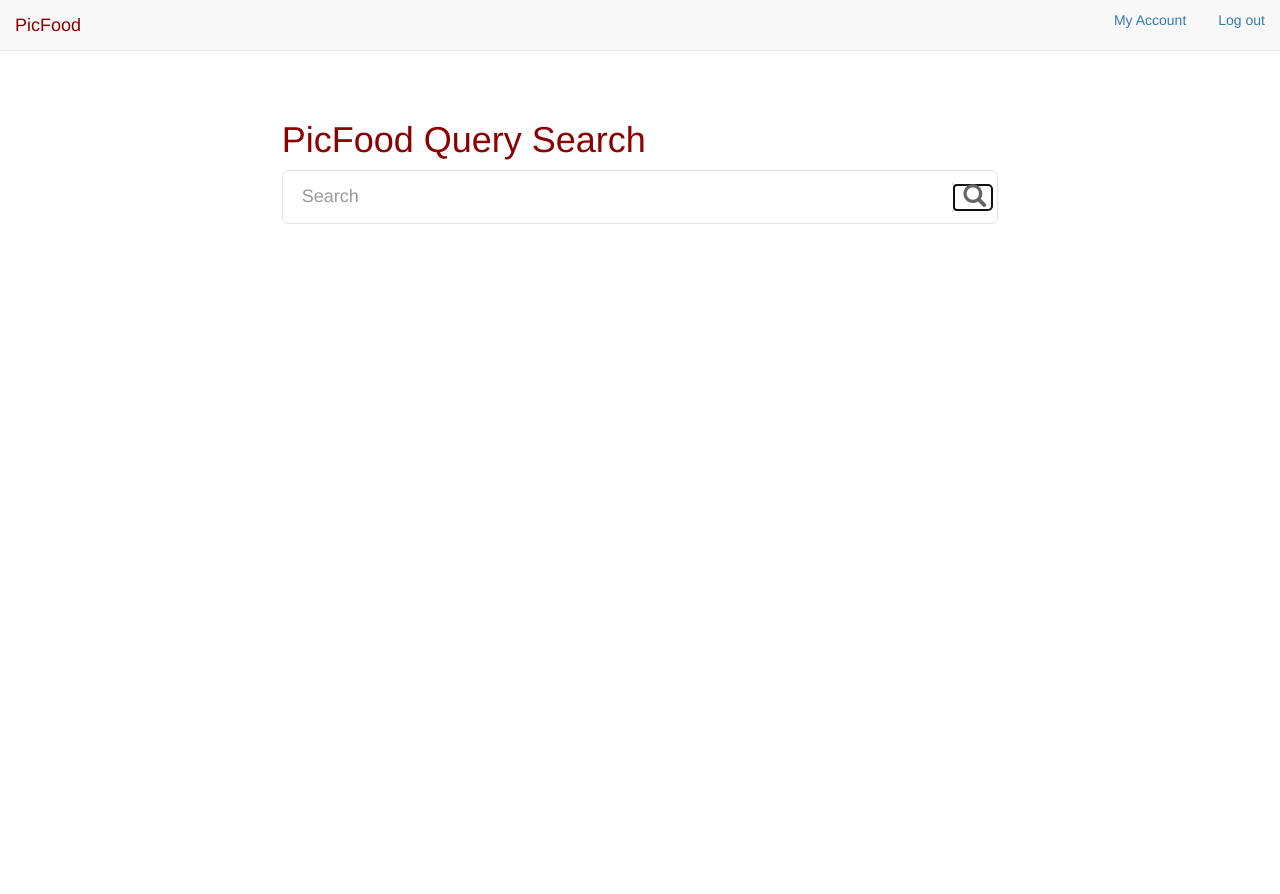
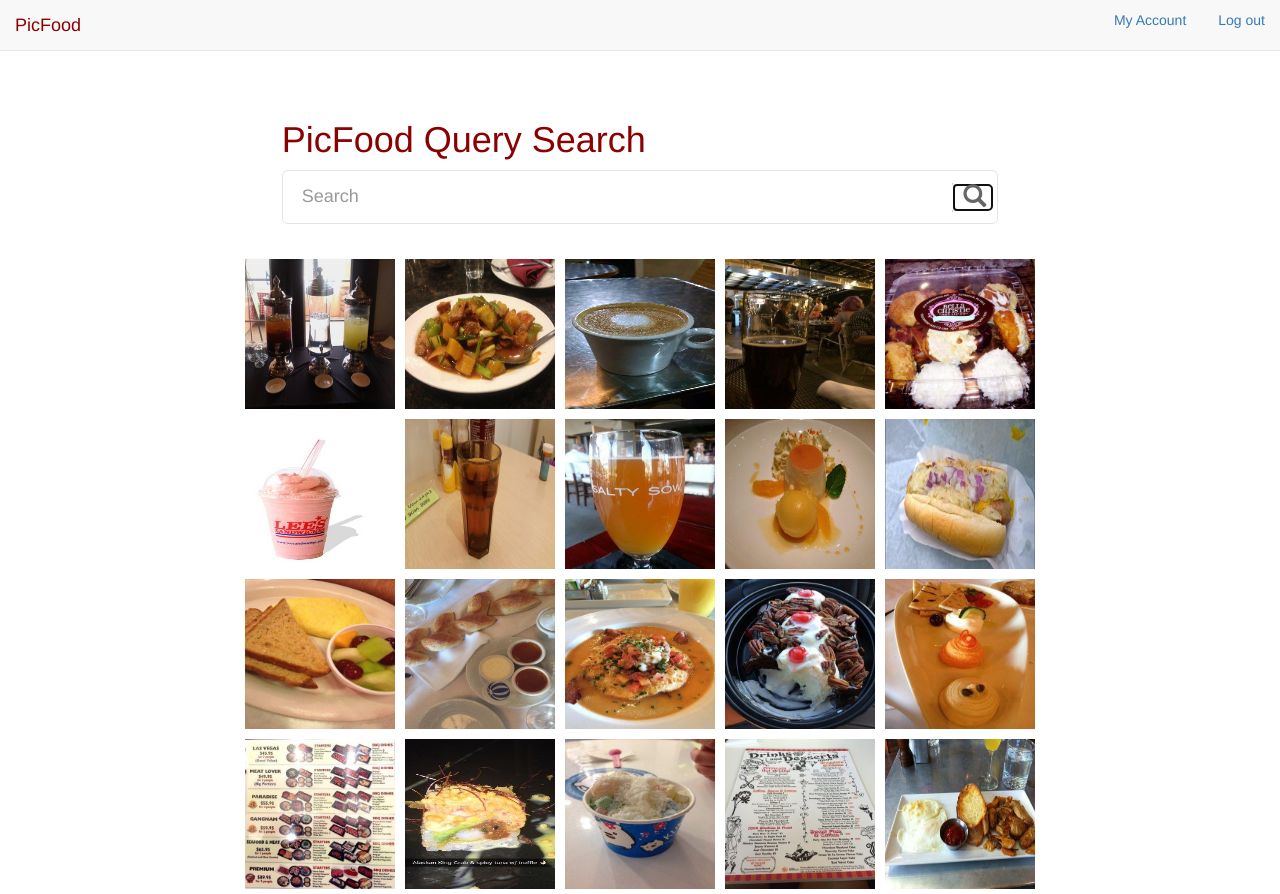
Before and after one commit to sotdjin/PicFood, a plain HTML site: page web_dev/templates/picfood.html in a window 1280 px wide. Both pictures are taken after a click on the button 973 px from the left and 197 px from the top of the page. Before the commit the page ends 800 px from the top, so only its background shows below. Drawn offline with nearby package versions, Linux system fonts and the light colour scheme.

Commit message:
updates to picfood

```diff
--- a/web_dev/static/css/picfood.css
+++ b/web_dev/static/css/picfood.css
@@ -3,6 +3,7 @@
     border: solid 1px #E4E4E4;
     border-radius: 6px;
     background-color: #fff;
+    margin-bottom: 30px;
 }
 #querysearchinput input{
     border: 0;
@@ -37,12 +38,15 @@
     margin: 0 auto;
     float: none;
 }
-.img {
+#imagewrapper {
+    text-align: center;
+}
+img {
     position: relative;
-    float: left;
-    width:  100px;
-    height: 100px;
+    width:  150px;
+    height: 150px;
     background-position: 50% 50%;
     background-repeat: no-repeat;
     background-size: cover;
+    margin: 5px 5px 5px 5px;
 }
--- a/web_dev/static/js/picfood.js
+++ b/web_dev/static/js/picfood.js
@@ -1,7 +1,27 @@
 /**
  * Created by jin on 4/20/2016.
  */
-
+$(document).ready(function() {
+    query_images();
+});
 function query_images() {
-
+    var counter = 0;
+    var image_counter = 1;
+    $("#searchbutton").click(function() {
+        var query = $("#searchbox").val();
+        if (query != "") {
+            $("#imagewrapper").append('<div class="row"><div class="col-md-12"><div class="text-center"><p>' + query + '</p></div></div></div>');
+        }
+        while (counter != 4) {
+            $("#imagewrapper").append('<div class="row row-center">')
+            for (var i = 0; i < 5; i++) {
+                var imageUrl = '../static/images/';
+                imageUrl = imageUrl + "fp" + image_counter.toString() + ".jpg";
+                $("#imagewrapper").append('<img src=/' + imageUrl + ' />')
+                image_counter += 1;
+            }
+            $("#imagewrapper").append('</div>')
+            counter += 1;
+        }
+    });
 }
--- a/web_dev/templates/picfood.html
+++ b/web_dev/templates/picfood.html
@@ -6,7 +6,7 @@
         <meta name="viewport" content="width=device-width, initial-scale=1">
         <link href="../static/bower_components/bootstrap/dist/css/bootstrap.min.css" rel="stylesheet" media="screen">
         <link rel="stylesheet" type="text/css" href="../static/css/picfood.css">
-        <script src="../static/bower_components/jquery/src/jquery.js"></script>
+        <script src="../static/bower_components/jquery/dist/jquery.min.js"></script>
         <script src="../static/js/picfood.js"></script>
         <title>PicFood</title>
     </head>
@@ -32,9 +32,9 @@
                     <h1 style="color: darkred;">PicFood Query Search</h1>
                     <div id="querysearchinput">
                         <div class="input-group col-md-12">
-                            <input type="text" class="form-control input-lg" placeholder="Search" />
+                            <input id="searchbox" type="text" class="form-control input-lg" placeholder="Search" value="" />
                             <span class="input-group-btn">
-                                <button class="btn btn-info btn-lg" type="button">
+                                <button id="searchbutton" class="btn btn-info btn-lg" type="button">
                                     <i class="glyphicon glyphicon-search" aria-hidden="true"></i>
                                 </button>
                             </span>
@@ -42,6 +42,7 @@
                     </div>
                 </div>
             </div>
+            <div id="imagewrapper" class="container-fluid"></div>
         </div>
     </body>
 </html>
```
Also changed, not shown: web_dev/static/images/fp21.jpg (deleted), web_dev/static/images/fp22.jpg (deleted).
